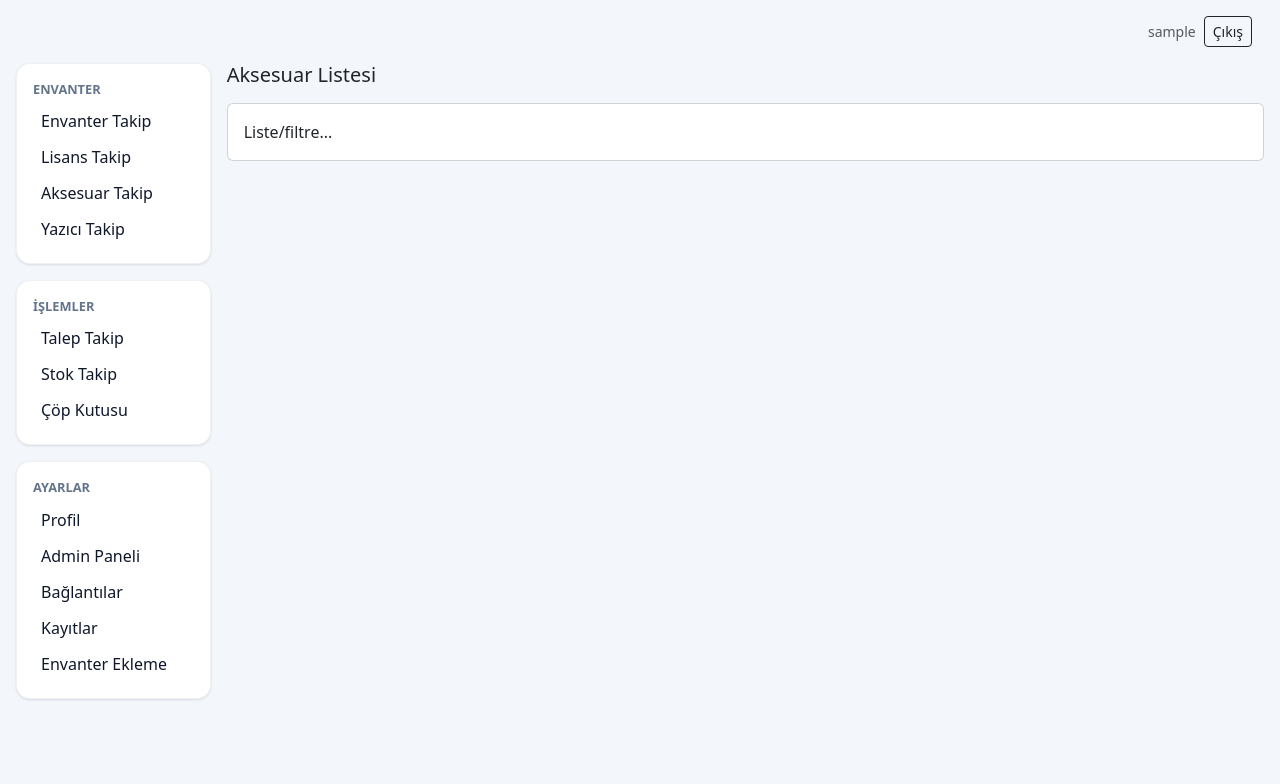
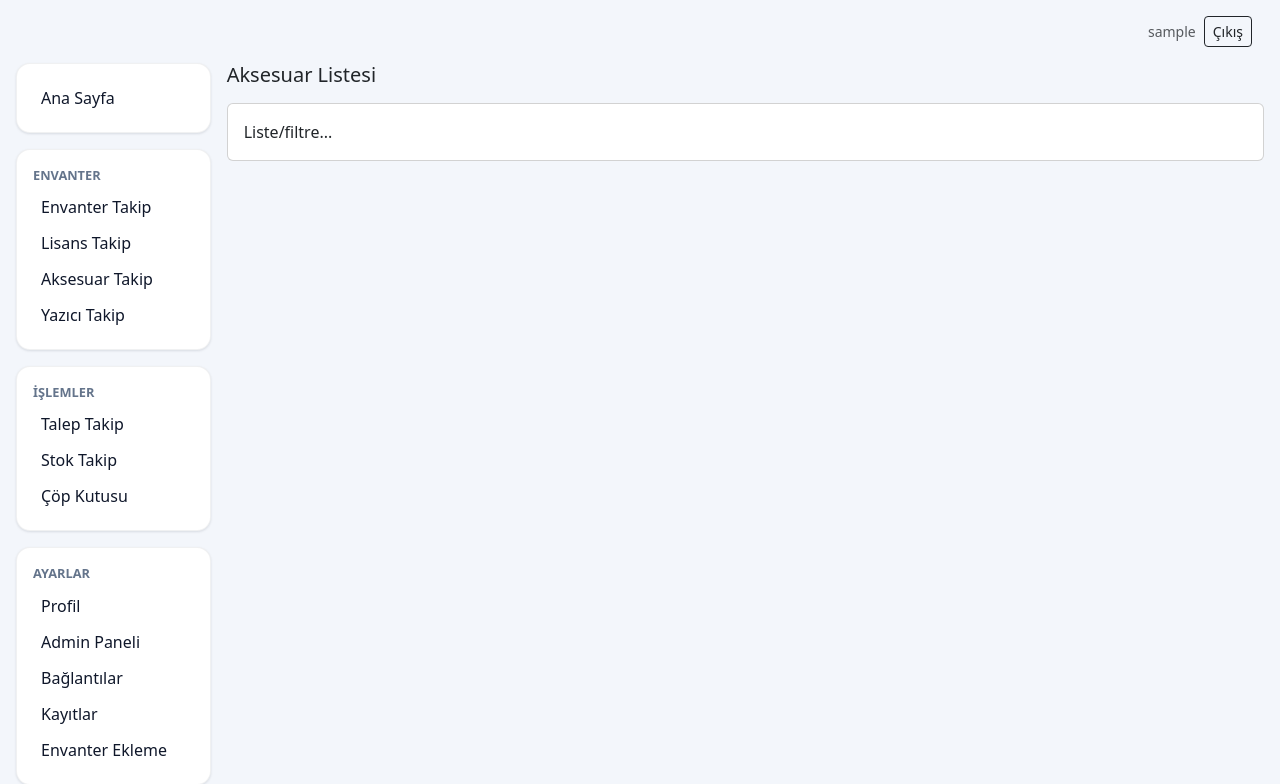
Before and after one commit to fixadd/envanter, a FastAPI app: page /accessories/ in a window 1280 px wide. Shown: the top 784 px of the page. Before the commit the page ends 700 px from the top, so only its background shows below. Run offline with FastAPI, Linux system fonts and the light colour scheme; the visitor is signed in with stand-in values (Sample User, id 1).

Commit message:
Add home button link above inventory in sidebar

```diff
--- a/templates/base.html
+++ b/templates/base.html
@@ -24,6 +24,9 @@
       {% if request.session.get('user_id') %}
       <!-- Sol bloklar -->
         <aside class="col-12 col-lg-2">
+          <div class="side-group soft-card p-3 mb-3">
+            <a class="side-link" href="/">Ana Sayfa</a>
+          </div>
           <div class="side-group soft-card p-3 mb-3">
             <div class="side-title">ENVANTER</div>
             <a class="side-link" href="/inventory">Envanter Takip</a>
```
Lines whose indentation alone changed are shown as unchanged.
